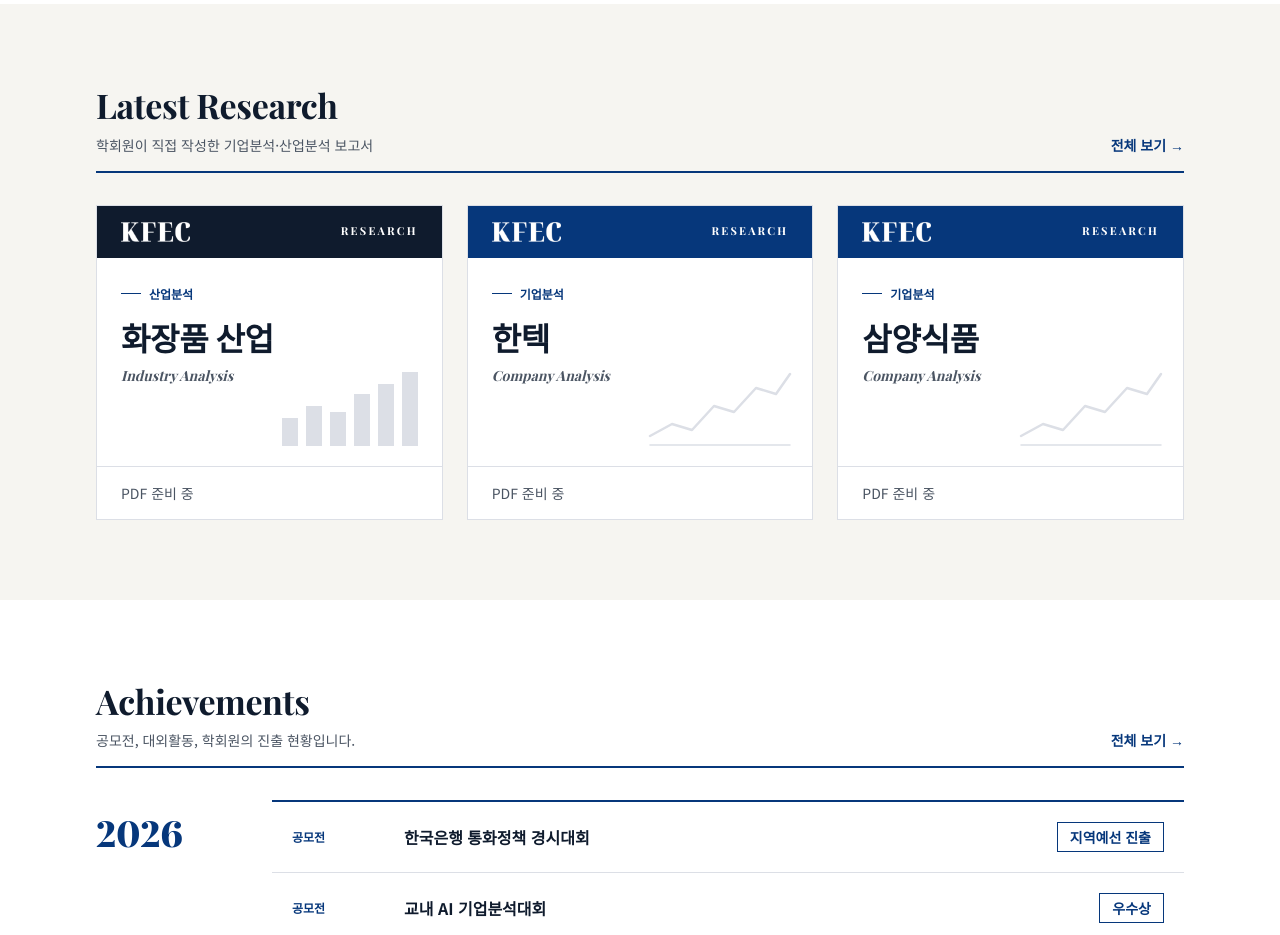
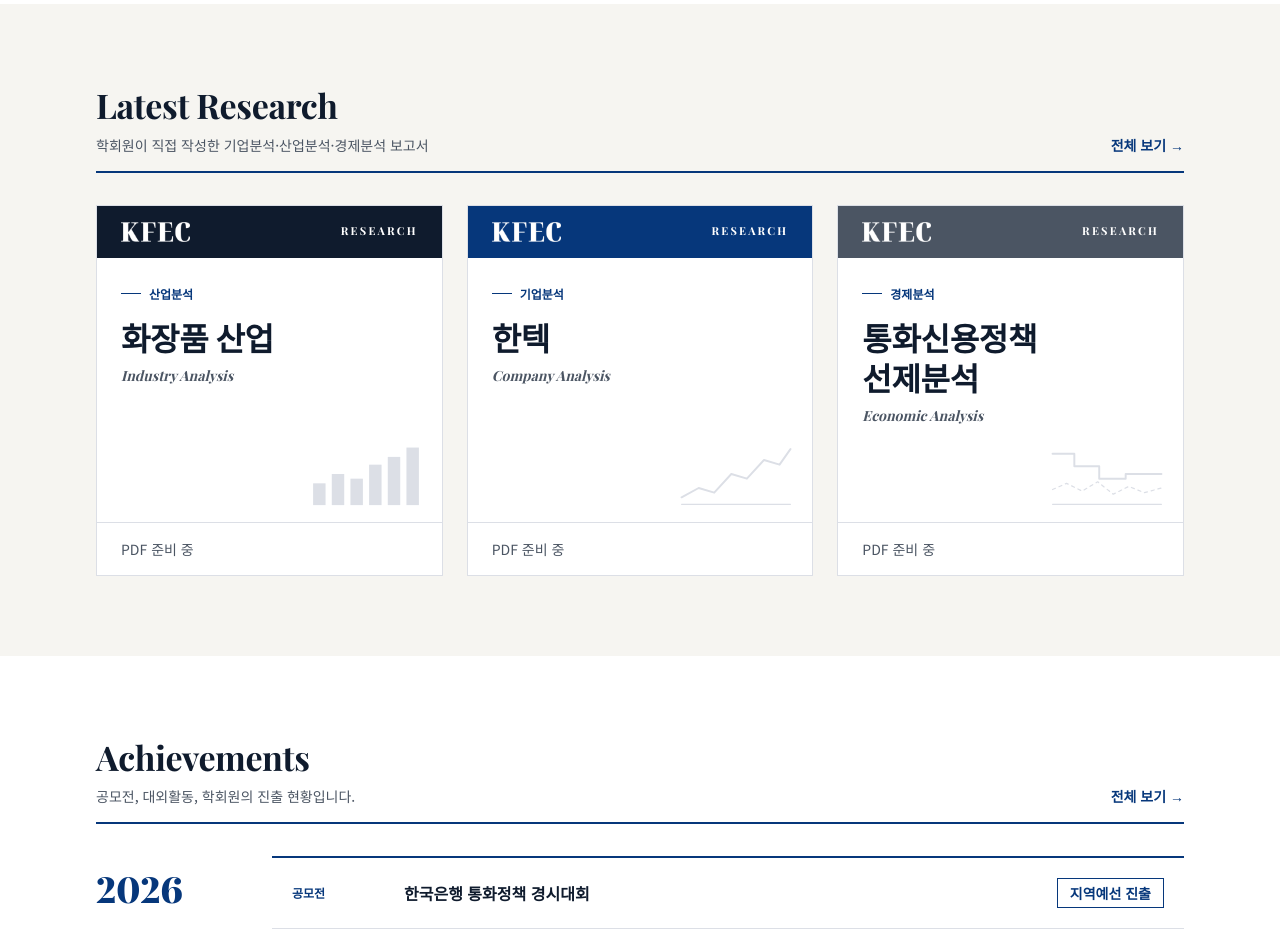
Before and after one commit to kfec-official/kfec-website, an Astro site: page / in a window 1280 px wide. Shown: the part 1480-2415 px from the top of the page. Built offline with nearby package versions, Linux system fonts and the light colour scheme; Astro itself is replaced by a stand-in of ours.

Commit message:
리서치에 경제분석 분류 추가, 통화신용정책 선제분석 보고서 등록
Co-Authored-By: Claude Opus 5.5 <noreply@anthropic.com>
Claude-Session: https://claude.ai/code/session_016a78MQoweLC7afTFbeRyBJ

````diff
--- a/GUIDE.md
+++ b/GUIDE.md
@@ -110,7 +110,7 @@
 3. 아래 큰 글쓰기 칸을 클릭하고 **붙여넣기** (Ctrl+V, 맥은 Command+V)
 
 ### ③ 내용 바꾸기
-홈페이지에는 **분류(기업분석/산업분석)와 기업·산업 이름**만 나오고, 나머지는 PDF로 보게 됩니다. 그래서 **세 줄만** 채우면 됩니다. `#` 뒤의 글은 설명이라 지워도 됩니다.
+홈페이지에는 **분류(기업분석/산업분석/경제분석)와 기업·산업·주제 이름**만 나오고, 나머지는 PDF로 보게 됩니다. 그래서 **세 줄만** 채우면 됩니다. `#` 뒤의 글은 설명이라 지워도 됩니다.
 
 ```yaml
 ---
@@ -122,8 +122,8 @@ date: 2026-12-01
 
 | 항목 | 쓰는 법 | 주의 |
 | --- | --- | --- |
-| `title` | 기업 이름 또는 산업 이름 (예: `"삼성전자"`, `"반도체 산업"`) | 큰따옴표 `" "` 안에 쓰기 |
-| `category` | `기업분석` 또는 `산업분석` | **이 두 단어 중 하나만!** 띄어쓰기 없이 |
+| `title` | 기업·산업 이름 또는 주제 (예: `"삼성전자"`, `"반도체 산업"`, `"통화신용정책 선제분석"`) | 큰따옴표 `" "` 안에 쓰기 |
+| `category` | `기업분석`, `산업분석`, `경제분석` | **이 세 단어 중 하나만!** 띄어쓰기 없이 |
 | `date` | 발행일 `2026-12-01` | 화면에는 안 나오고, **최신 리포트가 위로** 오도록 정렬하는 데만 쓰입니다 |
 
 > **콜론(:) 뒤에는 한 칸 띄우기!**  `date: 2026-12-01` (O)  `date:2026-12-01` (X)
--- a/src/components/ReportCard.astro
+++ b/src/components/ReportCard.astro
@@ -10,28 +10,40 @@ const { report, headingLevel = 'h3' } = Astro.props;
 const { title, category } = report.data;
 const Heading = headingLevel;
 const pdf = getReportPdf(report);
-const isIndustry = category === '산업분석';
-const en = isIndustry ? 'Industry Analysis' : 'Company Analysis';
+// 분류별 표지 색·영문 이름·장식
+const style = {
+  기업분석: { en: 'Company Analysis', band: 'bg-navy', deco: 'line' },
+  산업분석: { en: 'Industry Analysis', band: 'bg-ink', deco: 'bars' },
+  경제분석: { en: 'Economic Analysis', band: 'bg-muted', deco: 'steps' },
+}[category];
 ---
 
 <article class="group flex h-full flex-col border border-line bg-white transition-colors hover:border-navy">
   <!-- 표지 상단 띠 -->
-  <div class:list={['flex items-center justify-between px-6 py-4 text-white on-dark', isIndustry ? 'bg-ink' : 'bg-navy']}>
+  <div class:list={['flex items-center justify-between px-6 py-4 text-white on-dark', style.band]}>
     <img src={url('/images/kfec-mark-white.png')} alt="" width="69" height="20" class="h-5 w-auto" loading="lazy" />
     <span class="font-display text-[0.6875rem] font-bold tracking-[0.2em]" lang="en">RESEARCH</span>
   </div>
 
   <!-- 표지 본문 -->
-  <div class="relative flex flex-1 flex-col overflow-hidden px-6 pt-7 pb-8 sm:min-h-[13rem]">
-    <svg class="pointer-events-none absolute right-5 bottom-5 h-20 w-36 text-line transition-colors group-hover:text-on-navy" viewBox="0 0 144 80" fill="none" aria-hidden="true">
-      {isIndustry ? (
+  <div class="relative flex flex-1 flex-col overflow-hidden px-6 pt-7 pb-24">
+    <svg class="pointer-events-none absolute right-5 bottom-4 h-16 w-28 text-line transition-colors group-hover:text-on-navy" viewBox="0 0 144 80" fill="none" aria-hidden="true">
+      {style.deco === 'bars' && (
         <g fill="currentColor">
           <rect x="4" y="52" width="16" height="28" /><rect x="28" y="40" width="16" height="40" /><rect x="52" y="46" width="16" height="34" />
           <rect x="76" y="28" width="16" height="52" /><rect x="100" y="18" width="16" height="62" /><rect x="124" y="6" width="16" height="74" />
         </g>
-      ) : (
+      )}
+      {style.deco === 'line' && (
         <g stroke="currentColor" stroke-width="2.5" stroke-linejoin="round" stroke-linecap="round">
           <polyline points="2,70 24,58 44,64 66,40 86,46 108,22 128,28 142,8" />
+          <line x1="2" y1="79" x2="142" y2="79" stroke-width="1.5" />
+        </g>
+      )}
+      {style.deco === 'steps' && (
+        <g stroke="currentColor" stroke-width="2.5" stroke-linejoin="round" stroke-linecap="round">
+          <polyline points="2,14 30,14 30,30 62,30 62,46 96,46 96,40 142,40" />
+          <polyline points="2,60 20,52 40,62 60,50 80,66 100,56 120,64 142,58" stroke-width="1.6" stroke-dasharray="4 5" />
           <line x1="2" y1="79" x2="142" y2="79" stroke-width="1.5" />
         </g>
       )}
@@ -40,7 +52,7 @@ const en = isIndustry ? 'Industry Analysis' : 'Company Analysis';
       <span class="h-px w-5 bg-navy" aria-hidden="true"></span>{category}
     </p>
     <Heading class="mt-4 font-serif text-[1.75rem] font-bold leading-tight text-ink sm:text-[2rem]">{title}</Heading>
-    <p class="mt-2 font-display text-sm text-muted italic" lang="en">{en}</p>
+    <p class="mt-2 font-display text-sm text-muted italic" lang="en">{style.en}</p>
   </div>
 
   <!-- 하단 -->
--- a/src/content.config.ts
+++ b/src/content.config.ts
@@ -8,9 +8,9 @@ import { glob } from 'astro/loaders';
 const reports = defineCollection({
   loader: glob({ pattern: '**/[^_]*.md', base: './src/content/reports' }),
   schema: z.object({
-    // 기업명 또는 산업명. 예) "한텍", "화장품 산업"
+    // 기업명·산업명·주제. 예) "한텍", "화장품 산업", "통화신용정책 선제분석"
     title: z.string(),
-    category: z.enum(['기업분석', '산업분석']),
+    category: z.enum(['기업분석', '산업분석', '경제분석']),
     // 발행일 (화면에는 나오지 않고, 최신순 정렬에만 쓰입니다)
     date: z.union([z.date(), z.string()]),
     // (선택) PDF 이름이 .md 파일과 다를 때만 적습니다
--- /dev/null
+++ b/src/content/reports/2026-02-27-monetary-policy.md
@@ -0,0 +1,5 @@
+---
+title: "통화신용정책 선제분석"
+category: 경제분석
+date: 2026-02-27
+---
--- a/src/content/reports/_template.md
+++ b/src/content/reports/_template.md
@@ -5,7 +5,7 @@
 # 2) 아래 세 줄만 채우세요.
 # 3) public/reports/ 폴더에 같은 이름의 PDF(2026-12-01-samsung.pdf)를 올리세요.
 # ─────────────────────────────────────────────────────────────
-title: "삼성전자"         # 기업명 또는 산업명 (예: "반도체 산업")
-category: 기업분석        # 기업분석 또는 산업분석
+title: "삼성전자"         # 기업명·산업명·주제 (예: "반도체 산업", "통화신용정책 선제분석")
+category: 기업분석        # 기업분석, 산업분석, 경제분석 중 하나
 date: 2026-12-01          # 발행일 (화면에는 안 나오고 최신순 정렬에만 쓰임)
 ---
--- a/src/pages/index.astro
+++ b/src/pages/index.astro
@@ -75,7 +75,7 @@ const latestAchievements = getAchievementsByYear().slice(0, 1);
   <!-- 최신 리서치 -->
   <section aria-labelledby="research-title">
     <div class="container-page py-16 md:py-20">
-      <SectionHeading title="Latest Research" desc="학회원이 직접 작성한 기업분석·산업분석 보고서" id="research-title" moreHref="/research" />
+      <SectionHeading title="Latest Research" desc="학회원이 직접 작성한 기업분석·산업분석·경제분석 보고서" id="research-title" moreHref="/research" />
       <ul class="mt-8 grid gap-6 sm:grid-cols-2 lg:grid-cols-3">
         {reports.map((r) => <li><ReportCard report={r} /></li>)}
       </ul>
--- a/src/pages/research/index.astro
+++ b/src/pages/research/index.astro
@@ -9,6 +9,7 @@ const filters = [
   { label: '전체', value: 'all' },
   { label: '기업분석', value: '기업분석' },
   { label: '산업분석', value: '산업분석' },
+  { label: '경제분석', value: '경제분석' },
 ];
 const count = (v: string) =>
   v === 'all' ? reports.length : reports.filter((r) => r.data.category === v).length;
@@ -16,9 +17,9 @@ const count = (v: string) =>
 
 <BaseLayout
   title="Research"
-  description="KFEC 학회원이 직접 작성한 기업분석·산업분석 보고서 목록입니다."
+  description="KFEC 학회원이 직접 작성한 기업분석·산업분석·경제분석 보고서 목록입니다."
 >
-  <PageHeader title="Research" lead="학회원이 직접 작성한 기업분석·산업분석 보고서입니다." />
+  <PageHeader title="Research" lead="학회원이 직접 작성한 기업분석·산업분석·경제분석 보고서입니다." />
 
   <section class="container-page py-12 sm:py-16" aria-label="보고서 목록">
     <div class="flex flex-wrap items-end justify-between gap-4 border-b border-line">
````
Also changed, not shown: README.md, 1 other file.
